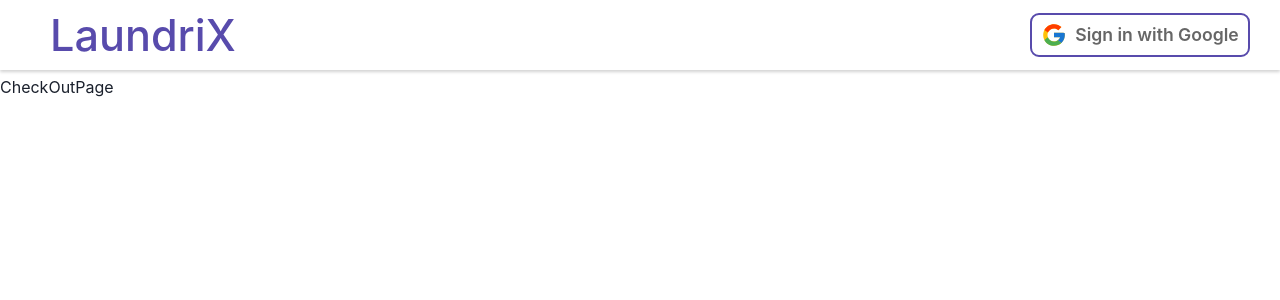
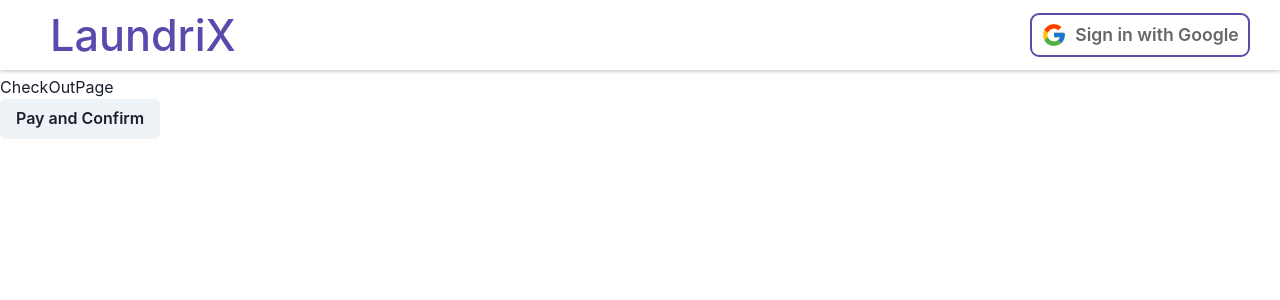
Before and after one commit to LaundriX/LaundriX, a React (Vite) app: page /CheckoutPage in a window 1280 px wide. Shown: the top 300 px of the page. Built offline with nearby package versions, Linux system fonts and the light colour scheme; no server answers.

Commit message:
modify: set navigation between pages

```diff
--- a/src/components/OrderCard/OrderCard.jsx
+++ b/src/components/OrderCard/OrderCard.jsx
@@ -4,11 +4,13 @@
 import PriceCard from '../PriceCard';
 import useOrderStore from '../Store/OrderStore';
 import PropTypes from 'prop-types';
+import { useNavigate } from 'react-router-dom';
 
 const OrderCard = (props) => {
   OrderCard.propTypes = {
     index: PropTypes.number,
   };
+  const navigate = useNavigate();
   const { Orders, incrementQuantity, decrementQuantity } = useOrderStore(
     (state) => ({
       Orders: state.Orders,
@@ -81,6 +83,9 @@
             mb="1rem"
             width="40%"
             borderRadius="1.2rem"
+            onClick={() => {
+              navigate('/CheckoutPage');
+            }}
           >
             Confirm Order
           </Button>
--- a/src/pages/CheckoutPage/index.jsx
+++ b/src/pages/CheckoutPage/index.jsx
@@ -1,12 +1,21 @@
 import React from 'react';
 import Navbar from '../../components/Navbar';
-import { Box } from '@chakra-ui/react';
+import { Box, Button } from '@chakra-ui/react';
+import { useNavigate } from 'react-router-dom';
 
 const CheckoutPage = () => {
+  const navigate = useNavigate();
   return (
     <>
       <Navbar />
       <Box mt="75px">CheckOutPage</Box>
+      <Button
+        onClick={() => {
+          navigate('/OrderConfirmationPage');
+        }}
+      >
+        Pay and Confirm
+      </Button>
     </>
   );
 };
```
